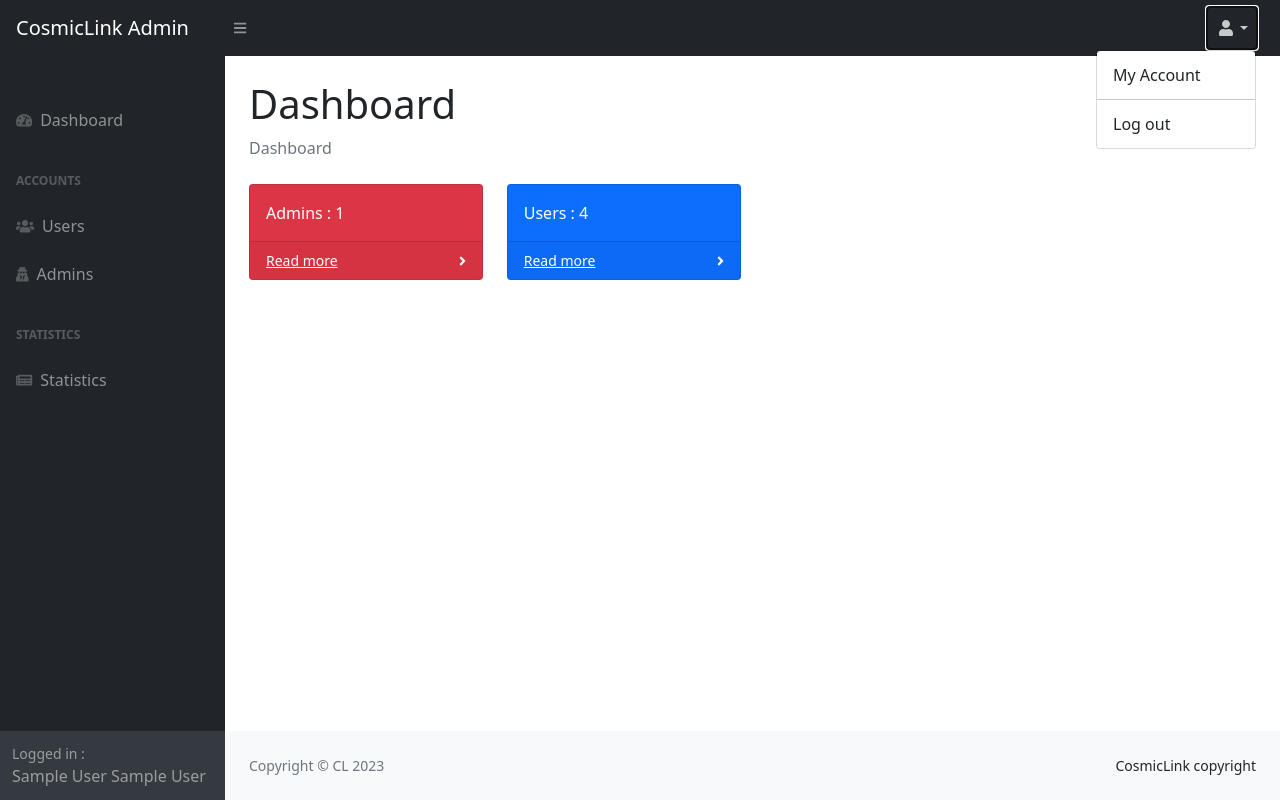
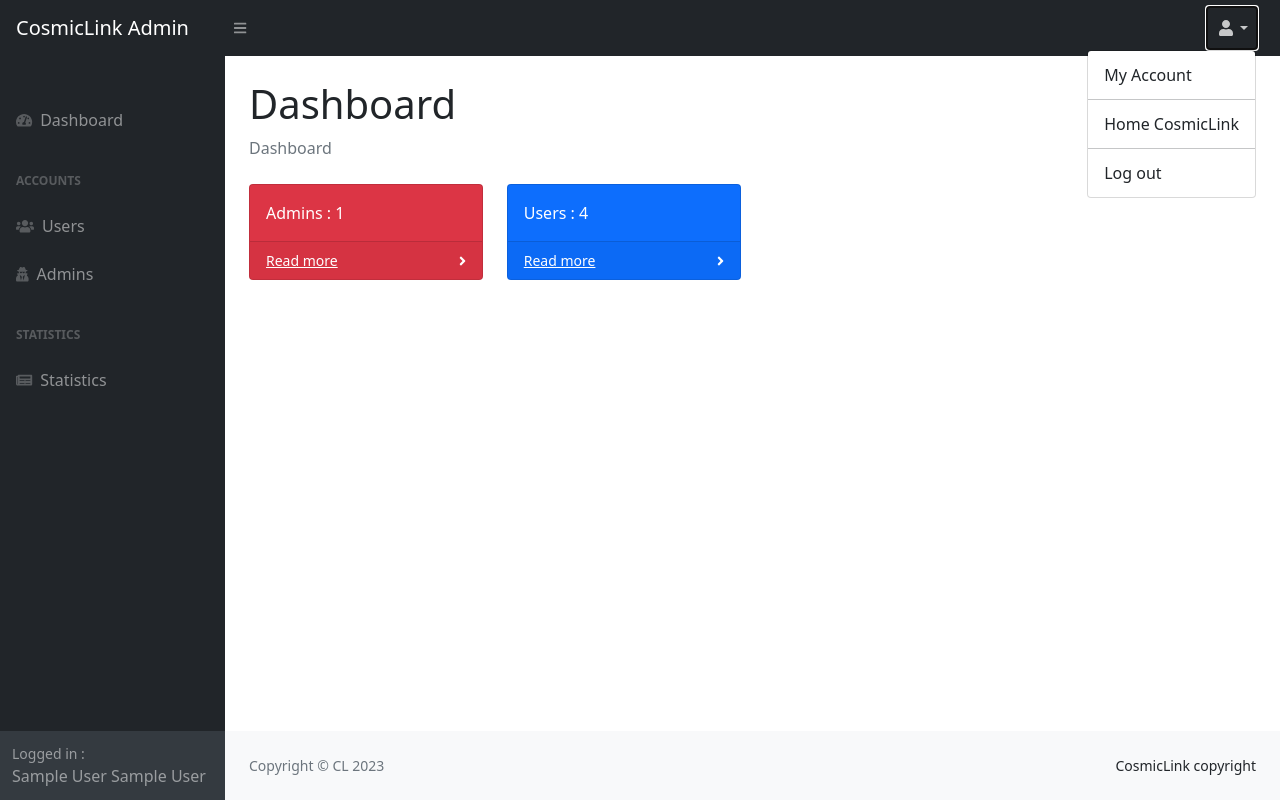
Before and after one commit to Theo22100/CosmicLink, a PHP site: page /admin/index.php in a window 1280 px wide, after a click that opens the changed part. Run offline with PHP 8.4, Linux system fonts and the light colour scheme; the visitor is signed in with stand-in values (Sample User, id 1); data comes from the database, SQL or seed files in the repository; some libraries are stand-ins or nearby versions.

Commit message:
Ajout d'un bouton Retour au site côté admin

```diff
--- a/src/admin/inc/top.php
+++ b/src/admin/inc/top.php
@@ -34,7 +34,8 @@ session_start();
                     <a class="nav-link dropdown-toggle" id="navbarDropdown" href="#" role="button" data-bs-toggle="dropdown" aria-expanded="false"><i class="fas fa-user fa-fw"></i></a>
                     <ul class="dropdown-menu dropdown-menu-end" aria-labelledby="navbarDropdown">
                         <li><a class="dropdown-item" href="moncompte.php">My Account</a></li>
-
+                        <li><hr class="dropdown-divider" /></li>
+                        <li><a class="dropdown-item" href="../home.php">Home CosmicLink</a></li>
                         <li><hr class="dropdown-divider" /></li>
                         <li><a class="dropdown-item" href="../compte/deconnexion.php">Log out</a></li>
                     </ul>
```
